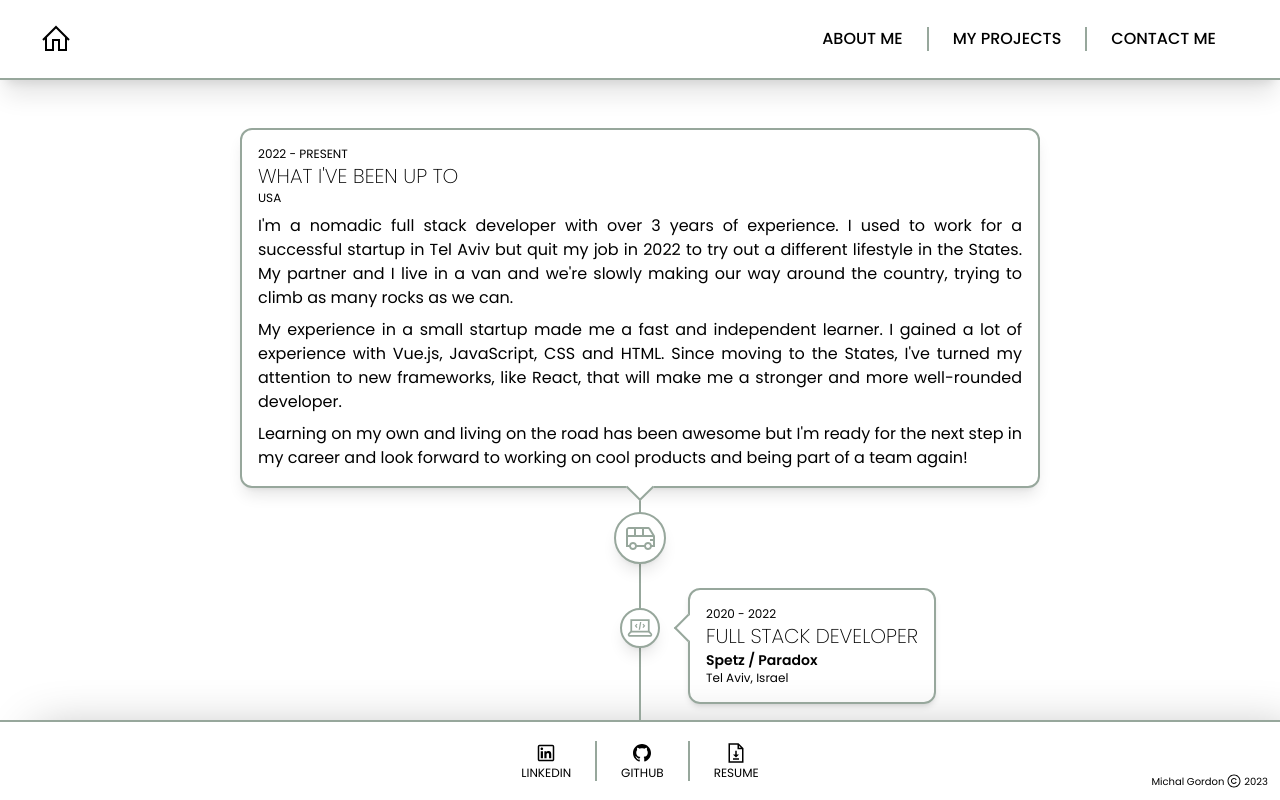
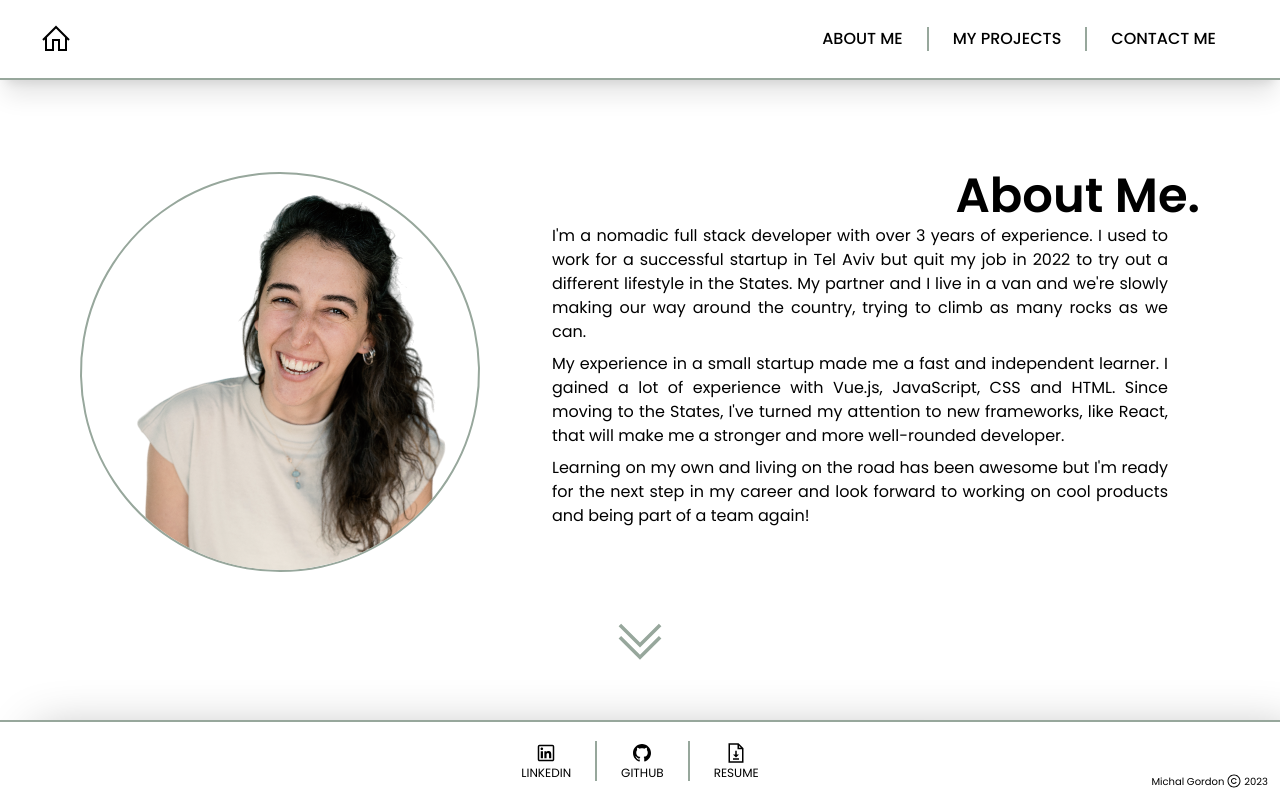
Before and after one commit to Michalgordon/mikeys-portfolio, a React (Vite) app: page /about in a window 1280 px wide. Built offline with nearby package versions, Linux system fonts and the light colour scheme.

Commit message:
started working on transitions with motion framer

```diff
--- a/package.json
+++ b/package.json
@@ -11,6 +11,7 @@
   },
   "dependencies": {
     "@emailjs/browser": "^3.11.0",
+    "framer-motion": "^10.17.0",
     "react": "^18.2.0",
     "react-dom": "^18.2.0",
     "react-router-dom": "^6.19.0",
--- a/src/App.jsx
+++ b/src/App.jsx
@@ -1,14 +1,26 @@
-import { Outlet } from "react-router-dom";
+import { Outlet, useLocation } from "react-router-dom";
 import { Header, Footer } from "./components";
-import { Suspense } from "react";
+import { Suspense, useState, useEffect } from "react";
+import { AnimatePresence } from "framer-motion";
 
 function App() {
+  const location = useLocation();
+  const [count, setCount] = useState(0);
+
+  useEffect(() => {
+    // execute on location change
+    setCount(count + 1);
+    console.log("Location changed!", location.pathname);
+  }, [location]);
+
   return (
     <div className="w-full font-poppins flex flex-col h-full bg-white">
       <Header></Header>
       <div className="overflow-auto flex flex-grow">
         <Suspense fallback={<div>loading...</div>}>
-          <Outlet></Outlet>
+          <AnimatePresence>
+            <Outlet></Outlet>
+          </AnimatePresence>
         </Suspense>
       </div>
       <Footer></Footer>
--- /dev/null
+++ b/src/components/ProfilePicture.jsx
@@ -0,0 +1,11 @@
+const ProfilePicture = () => {
+  return (
+    <img
+      className="min-w-[400px] w-[400px] z-40 -rotate-12 relative aspect-square object-scale-down object-center
+          rounded-[70%] border-teal border-2"
+      src="./mikey-profile.png"
+    ></img>
+  );
+};
+
+export default ProfilePicture;
--- a/src/components/index.js
+++ b/src/components/index.js
@@ -5,4 +5,5 @@ import Icon from "./Icon"
 import ExperienceCard from "./ExperienceCard";
 import ScrollingBanner from "./ScrollingBanner";
 import ProjectCard from "./ProjectCard";
-export { Header, Footer, Skill, Icon, ExperienceCard, ScrollingBanner, ProjectCard}
+import ProfilePicture from "./ProfilePicture"
+export { Header, Footer, Skill, Icon, ExperienceCard, ScrollingBanner, ProjectCard, ProfilePicture}
--- a/src/index.css
+++ b/src/index.css
@@ -41,6 +41,11 @@ input , textarea {
 }
 button, button[type="submit"] {
   @apply h-10 border-teal p-2 text-base border-2 rounded-md text-white bg-teal box-border uppercase
+}
+.header{
+  position: absolute;
+  top: 100px;
+  right: -50px;
 }
 .timeline{
   --timeline-width: 2px;
--- a/src/pages/AboutMe.jsx
+++ b/src/pages/AboutMe.jsx
@@ -1,56 +1,67 @@
-import { Skill, ScrollingBanner, ExperienceCard, Icon } from "../components";
-import { SKILLS, EXPERIENCE_BLURB, EXPERIENCE_LIST } from "../constants";
+import { ExperienceCard, Icon, ProfilePicture } from "../components";
+import { EXPERIENCE_BLURB, EXPERIENCE_LIST } from "../constants";
+import { motion, useInView } from "framer-motion";
+import { useRef } from "react";
+
 const AboutMe = () => {
+  const ref = useRef(null);
+  const isInView = useInView(ref, { amount: 1 });
+
   return (
-    <div className="relative flex flex-col flex-grow gap-8 px-10 py-12">
-      {/* <ScrollingBanner
-        containerStyle={"h-[500px] w-1/3"}
-        bannerStyle={"h-12 flex bg-teal-300"}
+    <div className=" w-full flex flex-col flex-grow px-20">
+      <div
+        ref={ref}
+        className={`relative flex flex-col justify-center box-content  min-h-full `}
       >
-        {SKILLS.map((skill, index) => (
-          <Skill key={index} title={skill.title} level={skill.level}></Skill>
-        ))}
-      </ScrollingBanner> */}
-
-      <div className="w-full">
-        <div className="flex flex-col justify-center items-center text-justify">
-          {/* <div className="relative timeline-container-blurb border-arrow--bottom flex flex-col rounded-xl border-teal border-2 p-4">
-            <h2 className="text-xs">{EXPERIENCE_BLURB.timeLine}</h2>
-            <h1 className="text-xl uppercase font-thin">
-              {EXPERIENCE_BLURB.title}
-            </h1>
-            <h2 className="text-xs">{EXPERIENCE_BLURB.location}</h2>
-
+        <motion.h2
+          className="flex justify-end text-5xl font-semibold h-0"
+          initial={{ y: -200 }}
+          animate={{ y: 0 }}
+          transition={{ duration: 1, type: "spring", bounce: 0.5 }}
+        >
+          About Me.
+        </motion.h2>
+        <div className="flex gap-10 justify-center items-center">
+          <motion.div
+            initial={{ x: "200%" }}
+            animate={{ x: "0" }}
+            exit={{ opacity: 0 }}
+            transition={{ duration: 0.7, type: "spring" }}
+          >
+            <ProfilePicture></ProfilePicture>
+          </motion.div>
+          <motion.div
+            className="flex-col "
+            initial={{ opacity: 0 }}
+            animate={{ opacity: "100%" }}
+            exit={{ opacity: 0, duration: 2 }}
+            transition={{ delay: 0.2, ease: "easeOut", duration: 1 }}
+          >
             {EXPERIENCE_BLURB.content.map((paragraph, index) => (
-              <p className="pt-2 text-base" key={index}>
+              <p className="pt-2 px-8 text-base text-justify" key={index}>
                 {paragraph}
               </p>
             ))}
-          </div> */}
-
-          <div className="flex flex-col w-full flex-grow gap-5 pb-16 overflow-auto">
-            <div className="timeline">
-              <div className="timeline-container-blurb border-arrow--bottom flex flex-col rounded-xl border-teal border-2 p-4">
-                <h2 className="text-xs">{EXPERIENCE_BLURB.timeLine}</h2>
-                <h1 className="text-xl uppercase font-thin">
-                  {EXPERIENCE_BLURB.title}
-                </h1>
-                <h2 className="text-xs">{EXPERIENCE_BLURB.location}</h2>
-
-                {EXPERIENCE_BLURB.content.map((paragraph, index) => (
-                  <p className="pt-2 text-base" key={index}>
-                    {paragraph}
-                  </p>
-                ))}
+          </motion.div>
         </div>
-
-              <div className="relative timeline-icon left-1/2 -translate-x-1/2 w-fit border-2 border-teal rounded-full z-10 aspect-square bg-white p-2">
+        <motion.div
+          className="relative -bottom-10 self-center "
+          initial={{ y: "200%" }}
+          animate={{ y: 0 }}
+          transition={{ duration: 1, type: "spring", bounce: 0.5 }}
+          style={{
+            opacity: isInView ? 1 : 0,
+            transition: "opacity 0.5s",
+          }}
+        >
           <Icon
-                  className="w-8"
-                  name={EXPERIENCE_BLURB.iconName}
+            className="w-14"
+            name="angle-double-down-solid"
             fill="#97A79C" //TODO
           ></Icon>
+        </motion.div>
       </div>
+      <div className="timeline w-full">
         {EXPERIENCE_LIST.map((experienceItem, index) => (
           <div key={index} className="flex">
             <div
@@ -85,9 +96,6 @@ ${(index + 1) % 2 == 0 ? "timeline-icon--left" : "timeline-icon--right"}`}
         <div className="relative timeline-icon z-10 left-1/2 -translate-x-1/2 w-40 aspect-square rounded-full border-2 border-teal bg-white mt-20 "></div>
       </div>
     </div>
-        </div>
-      </div>
-    </div>
   );
 };
 
--- a/src/pages/ContactMe.jsx
+++ b/src/pages/ContactMe.jsx
@@ -52,10 +52,11 @@ const ContactMe = () => {
   };
 
   return (
-    <div className="flex flex-col flex-grow gap-20 pt-20">
-      <h1 className="text-center text-5xl font-thin">
-        I'm always excited to hear from new people <br></br> and tackle new
-        challenges!
+    <div className="flex flex-col flex-grow p-20">
+      <h2 className="flex justify-end text-5xl font-semibold "> Contact Me.</h2>
+
+      <h1 className="text-center text-4xl font-thin px-4">
+        I'm always excited to hear from new people and tackle new challenges!
       </h1>
 
       <form
--- a/src/pages/Hero.jsx
+++ b/src/pages/Hero.jsx
@@ -1,14 +1,25 @@
-import { Icon } from "../components";
+import { Icon, ProfilePicture } from "../components";
+import { motion } from "framer-motion";
+
 const Hero = () => {
   return (
-    <div className="flex flex-grow p-20">
-      <div className="flex flex-grow justify-center flex-col gap-24">
+    <div className="flex flex-grow justify-center px-20">
+      <motion.div
+        className="flex flex-grow justify-center flex-col gap-24"
+        initial={{ opacity: 0 }}
+        animate={{ opacity: 100 }}
+        exit={{ opacity: 0 }}
+        transition={{ ease: "easeOut", duration: 2 }}
+      >
         <div className="flex flex-col gap-3">
           <h1 className="text-6xl font-thin">Hi, I'm Mikey!</h1>
           <div className="flex flex-col w-fit pl-20 gap-20">
-            <h2 className="text-4xl font-semibold ">
-              A Nomadic Frontend Developer
-            </h2>
+            <div className="text-4xl font-semibold ">
+              A <span className="italic ">Nomadic</span>{" "}
+              <span className="text-5xl font-semibold">
+                Frontend Developer.{" "}
+              </span>
+            </div>
             <div className="flex gap-5 self-center">
               <Icon className="w-10" name="vuejs"></Icon>
               <Icon className="w-10" name="react"></Icon>
@@ -19,16 +30,16 @@ const Hero = () => {
             </div>
           </div>
         </div>
-      </div>
-      <div className="relative flex justify-center flex-col">
-        <div>
-          <img
-            className="z-40 -rotate-12 relative self-end w-[400px] aspect-square object-scale-down object-center
-            rounded-[70%] border-teal border-2 p-1"
-            src="./mikey-profile.png"
-          ></img>
-        </div>
-      </div>
+      </motion.div>
+      <motion.div
+        className="flex flex-col justify-center"
+        initial={{ x: "200%" }}
+        animate={{ x: "0" }}
+        exit={{ opacity: 0 }}
+        transition={{ duration: 0.7, type: "spring" }}
+      >
+        <ProfilePicture></ProfilePicture>
+      </motion.div>
     </div>
   );
 };
--- a/src/pages/MyProjects.jsx
+++ b/src/pages/MyProjects.jsx
@@ -79,7 +79,11 @@ const PROJECTS = [
 ];
 const MyProjects = () => {
   return (
-    <div className="flex flex-col flex-grow justify-center gap-16 px-10 py-16">
+    <div className="flex flex-col flex-grow justify-center gap-14 px-10">
+      <h2 className="flex justify-end text-5xl font-medium uppercase ">
+        My Projects.
+      </h2>
+
       <div className="flex justify-center gap-8">
         {PROJECTS.map((project, index) => (
           <ProjectCard key={index} {...project}></ProjectCard>
--- a/src/pages/index.js
+++ b/src/pages/index.js
@@ -4,8 +4,7 @@ import { lazy } from 'react';
 const Hero = lazy(() => import('./Hero'));
 const AboutMe = lazy(() => import('./AboutMe'));
 const ErrorPage = lazy(() => import('./ErrorPage'));
-const MyExperience = lazy(() => import('./MyExperience'));
 const MyProjects = lazy(() => import('./MyProjects'));
 const ContactMe = lazy(() => import('./ContactMe'));
 
-export {Hero, AboutMe, MyExperience, MyProjects, ContactMe, ErrorPage}
+export {Hero, AboutMe, MyProjects, ContactMe, ErrorPage}
```
Also changed, not shown: src/router.jsx (+1 -8 lines), src/assets/icons/angle-double-down-solid.svg (added), 1 other file (tests, documents, lock files or other folders). Lines whose indentation alone changed are shown as unchanged.
